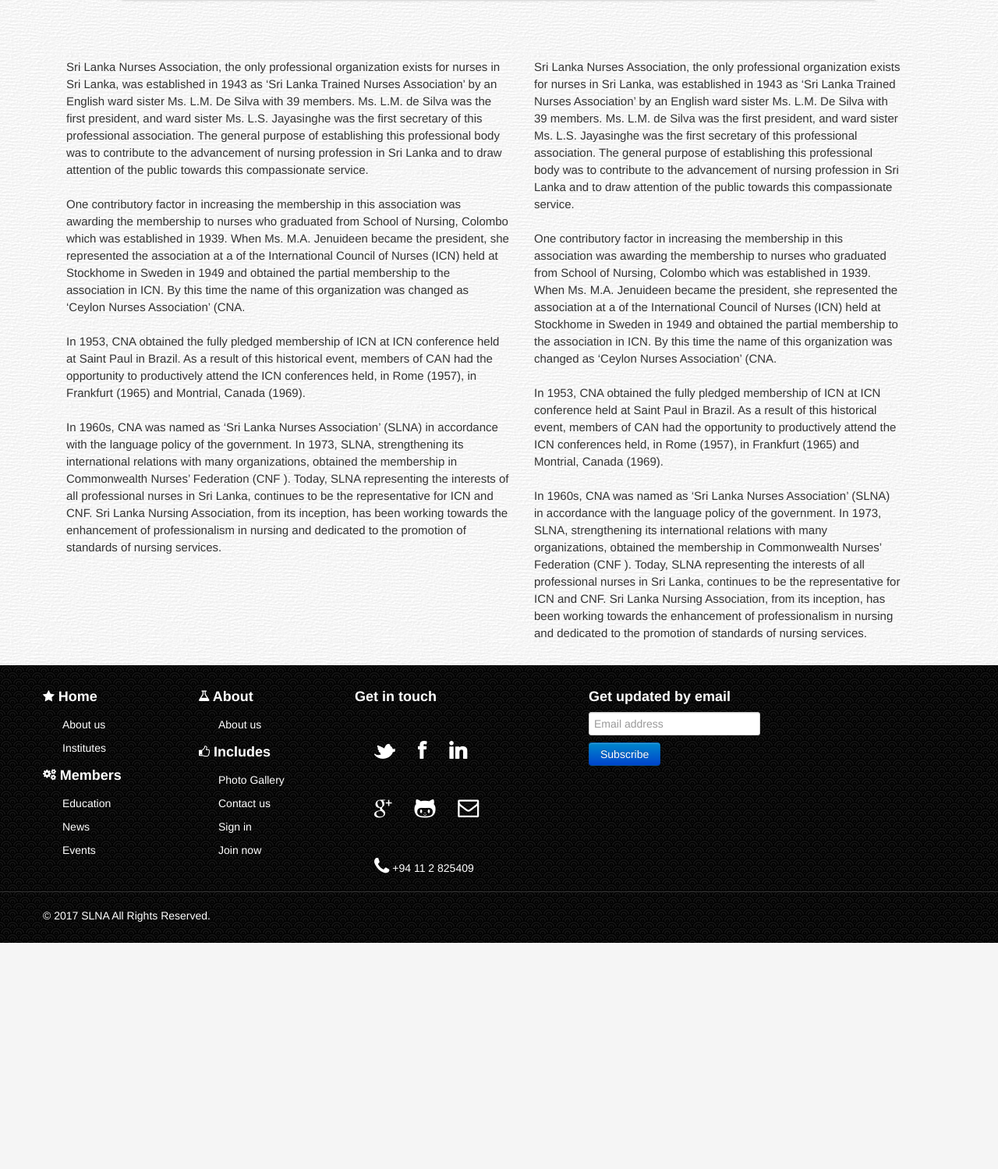
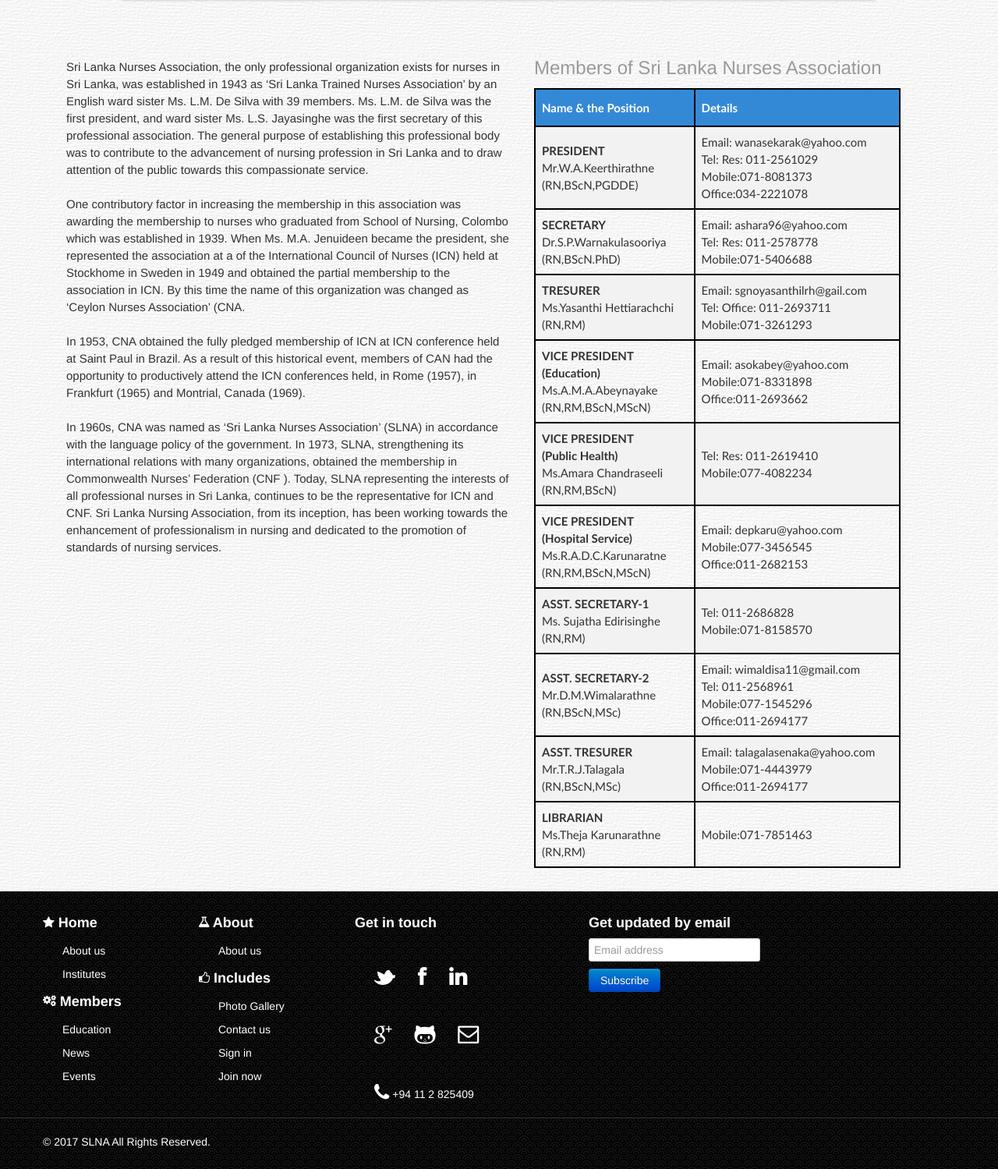
Before and after one commit to Imal1992/NIHS, a PHP site: page /about_us.php in a window 1280 px wide. Shown: the part 749-2248 px from the top of the page at 78% size. Before the commit the page ends 1958 px from the top, so only its background shows below. Run offline with PHP 8.4, Linux system fonts and the light colour scheme.

Commit message:
Added table to abot us page

```diff
--- a/pages/about_us.php
+++ b/pages/about_us.php
@@ -15,6 +15,32 @@
     <link href="../css/font-awesome-ie7.css" rel="stylesheet">
     <!-- Bootbusiness theme -->
     <link href="../css/boot-business.css" rel="stylesheet">
+
+            <style>
+              #customers {
+                  font-family: "Trebuchet MS", Arial, Helvetica, sans-serif;
+                  border-collapse: collapse;
+                  width: 100%;
+              }
+
+              #customers td, #customers th {
+                  border: 2px solid #000;
+                  padding: 8px;
+              }
+
+              #customers tr:nth-child(even){background-color: #f2f2f2;}
+
+              #customers tr:hover {background-color: #ddd;}
+
+              #customers th {
+                  padding-top: 12px;
+                  padding-bottom: 12px;
+                  text-align: left;
+                  background-color: #3489d7;
+                  color: white;
+              }
+            </style>
+
   </head>
   <body>
     <!-- Start: HEADER -->
@@ -95,11 +121,86 @@
             </br>In 1960s, CNA was named as ‘Sri Lanka Nurses Association’ (SLNA) in accordance with the language policy of the government. In 1973, SLNA, strengthening its international relations with many organizations, obtained the membership in Commonwealth Nurses’ Federation (CNF ). Today, SLNA representing the interests of all professional nurses in Sri Lanka, continues to be the representative for ICN and CNF. Sri Lanka Nursing Association, from its inception, has been working towards the enhancement of professionalism in nursing and dedicated to the promotion of standards of nursing services.</br>
           </div>
           <div class="span5 justify">
-            <br class="span10 offset1">
-              Sri Lanka Nurses Association, the only professional organization exists for nurses in Sri Lanka, was established in 1943 as ‘Sri Lanka Trained Nurses Association’ by an English ward sister Ms. L.M. De Silva with 39 members. Ms. L.M. de Silva was the first president, and ward sister Ms. L.S. Jayasinghe was the first secretary of this professional association. The general purpose of establishing this professional body was to contribute to the advancement of nursing profession in Sri Lanka and to draw attention of the public towards this compassionate service.</br>
-              </br>One contributory factor in increasing the membership in this association was awarding the membership to nurses who graduated from School of Nursing, Colombo which was established in 1939. When Ms. M.A. Jenuideen became the president, she represented the association at a of the International Council of Nurses (ICN) held at Stockhome in Sweden in 1949 and obtained the partial membership to the association in ICN. By this time the name of this organization was changed as ‘Ceylon Nurses Association’ (CNA.</br>
-            </br>In 1953, CNA obtained the fully pledged membership of ICN at ICN conference held at Saint Paul in Brazil. As a result of this historical event, members of CAN had the opportunity to productively attend the ICN conferences held, in Rome (1957), in Frankfurt (1965) and Montrial, Canada (1969).</br>
-            </br>In 1960s, CNA was named as ‘Sri Lanka Nurses Association’ (SLNA) in accordance with the language policy of the government. In 1973, SLNA, strengthening its international relations with many organizations, obtained the membership in Commonwealth Nurses’ Federation (CNF ). Today, SLNA representing the interests of all professional nurses in Sri Lanka, continues to be the representative for ICN and CNF. Sri Lanka Nursing Association, from its inception, has been working towards the enhancement of professionalism in nursing and dedicated to the promotion of standards of nursing services.</br>
+            <h1><small>Members of Sri Lanka Nurses Association </small></h1>
+
+              <table id="customers">
+                <tr>
+                  <th>Name & the Position</th>
+                  <th>Details</th>
+                </tr>
+                <tr>
+                  <td><strong>PRESIDENT</strong></br>Mr.W.A.Keerthirathne</br>(RN,BScN,PGDDE)</td>
+                  <td>Email: wanasekarak@yahoo.com</br>
+                      Tel: Res: 011-2561029</br>
+                      Mobile:071-8081373</br>
+                      Office:034-2221078</td>
+
+                </tr>
+                <tr>
+                  <td><strong>SECRETARY</strong></br>Dr.S.P.Warnakulasooriya</br>(RN,BScN.PhD)</td>
+                  <td>Email: ashara96@yahoo.com</br>
+                      Tel: Res: 011-2578778</br>
+                      Mobile:071-5406688</td>
+
+                </tr>
+                <tr>
+                  <td><strong>TRESURER</strong></br>Ms.Yasanthi Hettiarachchi</br>(RN,RM)</td>
+                  <td>Email: sgnoyasanthilrh@gail.com</br>
+                      Tel: Office: 011-2693711</br>
+                      Mobile:071-3261293</td>
+
+                </tr>
+                <tr>
+                  <td><strong>VICE PRESIDENT</br>
+                  (Education)</strong></br>Ms.A.M.A.Abeynayake </br>(RN,RM,BScN,MScN)</td>
+                  <td>Email: asokabey@yahoo.com</br>
+                      Mobile:071-8331898</br>
+                      Office:011-2693662</td>
+
+                </tr>
+                <tr>
+                  <td><strong>VICE PRESIDENT </br>(Public Health)</strong>
+                  </br>Ms.Amara Chandraseeli</br>(RN,RM,BScN)</td>
+                  <td>Tel: Res: 011-2619410</br>
+                      Mobile:077-4082234</td>
+
+                </tr>
+                <tr>
+                  <td><strong>VICE PRESIDENT </br> (Hospital Service)</strong>
+                  </br>Ms.R.A.D.C.Karunaratne</br>(RN,RM,BScN,MScN)</td>
+                  <td>Email: depkaru@yahoo.com</br>
+                      Mobile:077-3456545</br>
+                      Office:011-2682153</td>
+
+                </tr>
+                <tr>
+                  <td><strong>ASST. SECRETARY-1</strong></br>Ms. Sujatha Edirisinghe </br>(RN,RM)</td>
+                  <td>Tel: 011-2686828</br>
+                      Mobile:071-8158570</td>
+
+                </tr>
+                <tr>
+                  <td><strong>ASST. SECRETARY-2</strong></br>Mr.D.M.Wimalarathne </br>(RN,BScN,MSc)</td>
+                  <td>Email: wimaldisa11@gmail.com</br>
+                      Tel: 011-2568961</br>
+                      Mobile:077-1545296</br>
+                      Office:011-2694177</td>
+
+                </tr>
+                <tr>
+                  <td><strong>ASST. TRESURER</strong></br>Mr.T.R.J.Talagala </br>(RN,BScN,MSc)</td>
+                  <td>Email: talagalasenaka@yahoo.com</br>
+                      Mobile:071-4443979</br>
+                      Office:011-2694177</td>
+
+                </tr>
+                <tr>
+                  <td><strong>LIBRARIAN</strong></br>Ms.Theja Karunarathne </br>(RN,RM)</td>
+                  <td>Mobile:071-7851463</td>
+
+                </tr>
+              </table>
+
           </div>
 
         </article>
```
